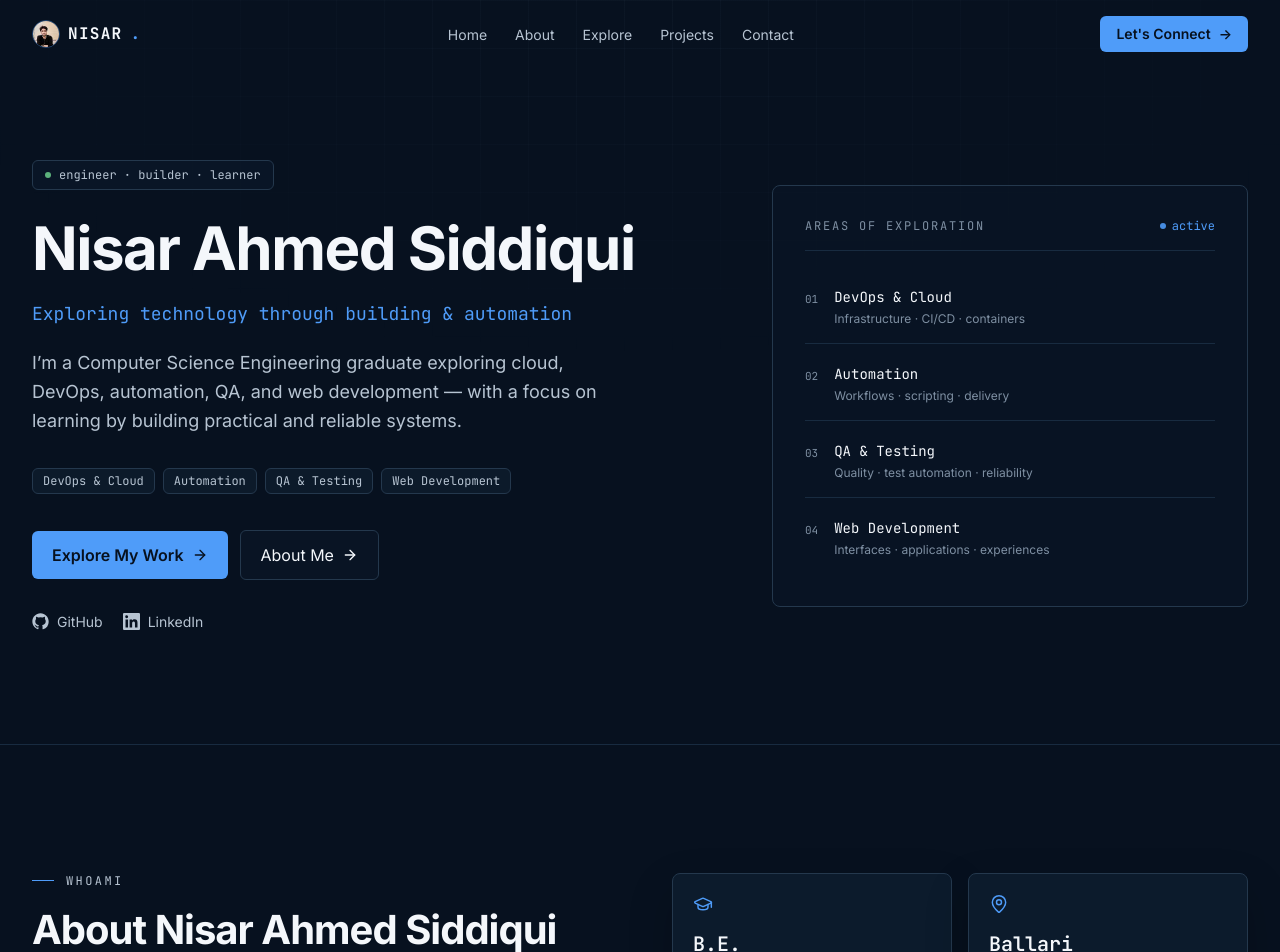
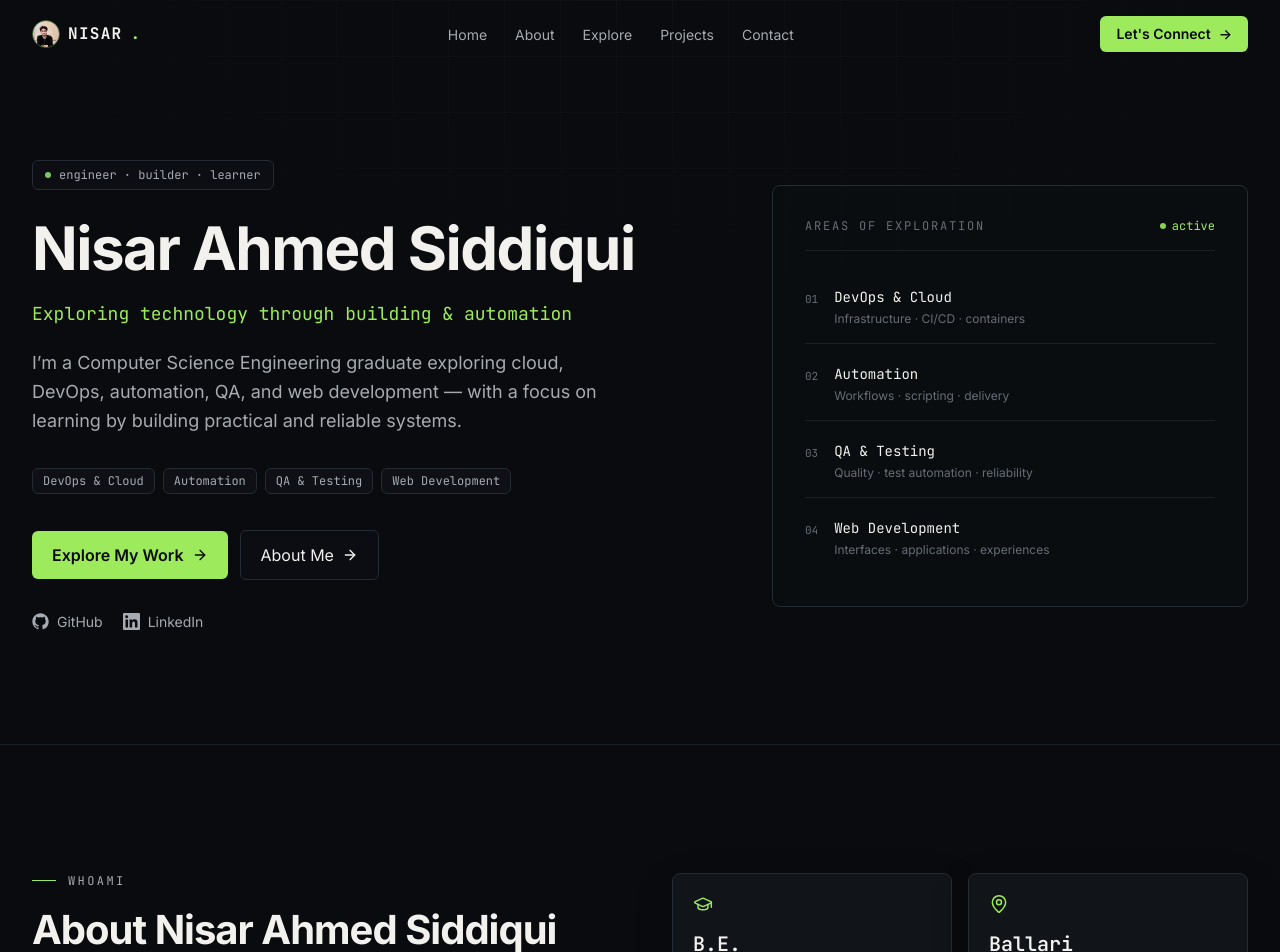
Before and after one commit to Nissar005/Nisar-Ahmed-Portfolio, a React (Vite) app: page / in a window 1280 px wide. Shown: the top 952 px of the page. Built offline with nearby package versions, Linux system fonts and the light colour scheme.

Commit message:
Refine portfolio visual system

```diff
--- a/src/index.css
+++ b/src/index.css
@@ -4,24 +4,23 @@
   --font-sans: "Inter", ui-sans-serif, system-ui, -apple-system, BlinkMacSystemFont, "Segoe UI", sans-serif;
   --font-mono: "JetBrains Mono", ui-monospace, SFMono-Regular, Menlo, Monaco, Consolas, monospace;
 
-  /* Corporate-neutral palette: deep navy foundation, cool white surfaces, restrained blue accent. */
-  --color-void: #07111f;
-  --color-surface: #0b1728;
-  --color-panel: #102033;
-  --color-panel-2: #15283d;
-  --color-line: #24384d;
-  --color-line-soft: #182b40;
+  --color-void: #090b0e;
+  --color-surface: #0d1014;
+  --color-panel: #11151a;
+  --color-panel-2: #171c22;
+  --color-line: #252b32;
+  --color-line-soft: #1b2026;
 
-  --color-ink: #f4f7fb;
-  --color-ink-dim: #b7c4d2;
-  --color-ink-faint: #7e8fa2;
+  --color-ink: #f2f1ed;
+  --color-ink-dim: #a6abb2;
+  --color-ink-faint: #666d76;
 
-  --color-mint: #4f9cf9;
-  --color-mint-dim: #3478c9;
-  --color-amber: #e7b15a;
-  --color-blue: #78b6f5;
+  --color-mint: #9eea5d;
+  --color-mint-dim: #6fa63f;
+  --color-amber: #e8b66a;
+  --color-blue: #8db8ff;
   --color-red: #ef7770;
-  --color-green: #67c587;
+  --color-green: #8ddf72;
 }
 
 @layer base {
@@ -35,9 +34,7 @@
   body {
     margin: 0;
     font-family: var(--font-sans);
-    background:
-      radial-gradient(circle at 80% -10%, rgba(79,156,249,0.09), transparent 34rem),
-      var(--color-void);
+    background: var(--color-void);
     color: var(--color-ink);
     -webkit-font-smoothing: antialiased;
     -moz-osx-font-smoothing: grayscale;
@@ -48,7 +45,7 @@
   button { cursor: pointer; }
 
   ::selection {
-    background: rgba(79,156,249,0.28);
+    background: rgba(158,234,93,0.22);
     color: var(--color-ink);
   }
 
@@ -59,7 +56,7 @@
 
   ::-webkit-scrollbar { width: 9px; height: 9px; }
   ::-webkit-scrollbar-track { background: var(--color-void); }
-  ::-webkit-scrollbar-thumb { background: #30465c; border-radius: 999px; }
+  ::-webkit-scrollbar-thumb { background: #30363d; border-radius: 999px; }
   ::-webkit-scrollbar-thumb:hover { background: var(--color-mint-dim); }
 
   @media (prefers-reduced-motion: reduce) {
@@ -77,26 +74,28 @@
 
   .bg-grid {
     background-image:
-      linear-gradient(to right, rgba(160,190,220,0.035) 1px, transparent 1px),
-      linear-gradient(to bottom, rgba(160,190,220,0.035) 1px, transparent 1px);
-    background-size: 48px 48px;
+      linear-gradient(to right, rgba(255,255,255,0.025) 1px, transparent 1px),
+      linear-gradient(to bottom, rgba(255,255,255,0.025) 1px, transparent 1px);
+    background-size: 56px 56px;
   }
 
   .text-glow { text-shadow: none; }
 
   .panel {
-    background: rgba(16,32,51,0.72);
+    background: var(--color-panel);
     border: 1px solid var(--color-line);
-    box-shadow: 0 18px 45px rgba(0,0,0,0.18);
-    backdrop-filter: blur(8px);
+    box-shadow: 0 14px 40px rgba(0,0,0,0.16);
   }
 
-  .panel:hover { border-color: #38516b; }
+  .panel:hover {
+    border-color: #3a424b;
+    transform: translateY(-2px);
+  }
 
   .section-kicker::before {
     content: "";
     display: block;
-    width: 22px;
+    width: 24px;
     height: 1px;
     background: var(--color-mint);
   }
@@ -105,4 +104,23 @@
     background-image: repeating-linear-gradient(to right, var(--color-line) 0, var(--color-line) 6px, transparent 6px, transparent 14px);
     height: 1px;
   }
+
+  .photo-frame {
+    position: relative;
+    overflow: hidden;
+    background: #16191d;
+    border: 1px solid var(--color-line);
+  }
+
+  .photo-frame::after {
+    content: "";
+    position: absolute;
+    inset: 12px;
+    border: 1px solid rgba(255,255,255,0.08);
+    pointer-events: none;
+  }
 }
+
+@media (max-width: 640px) {
+  .photo-frame::after { inset: 8px; }
+}
```
